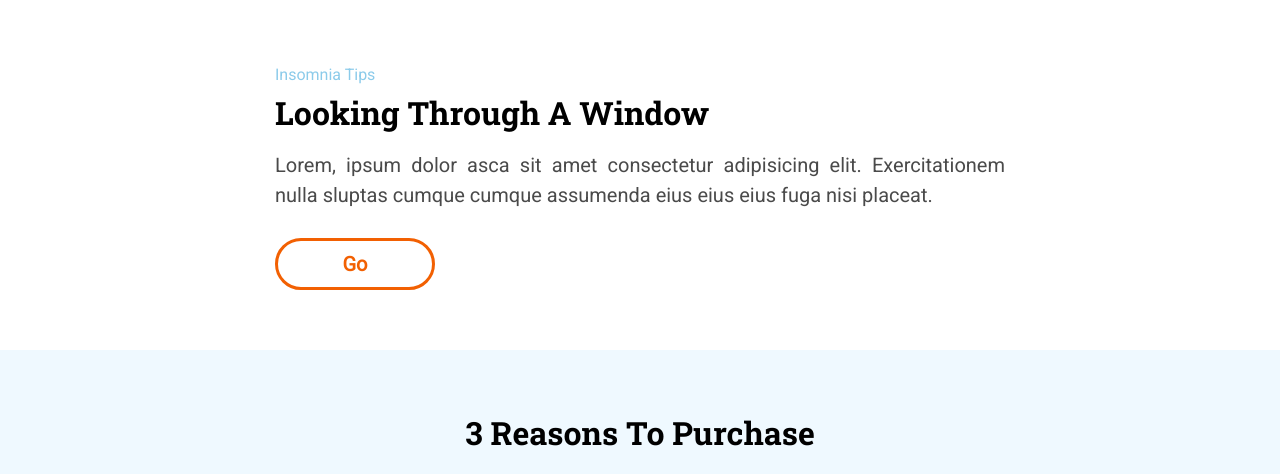
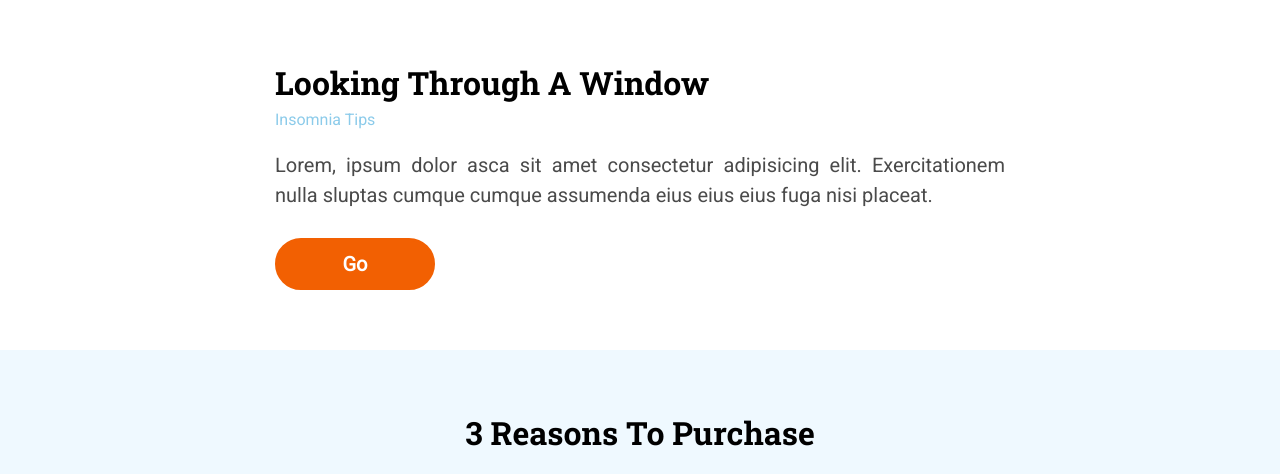
Before and after one commit to Adalab/modulo-1-evaluacion-final-NormaDeveloper, a website: page docs/index.html in a window 1280 px wide. Shown: the part 800-1274 px from the top of the page. Drawn offline with nearby package versions, Linux system fonts and the light colour scheme; files that its build step writes are made by us from their sources.

Commit message:
evaluacion

```diff
--- a/src/scss/layout/_hero.scss
+++ b/src/scss/layout/_hero.scss
@@ -56,10 +56,12 @@
     line-height: 50px;
     text-align: center;
     transform: translateY(12em);
+    display: none;
 
     @include tablet {
       font-size: 24px;
       transform: translateY(13em);
+      display: block;
     }
 
     @include desktop {
--- a/src/scss/layout/_looking_article.scss
+++ b/src/scss/layout/_looking_article.scss
@@ -4,6 +4,8 @@
 
   @include tablet {
     padding: 30px 39px 60px;
+    display: flex;
+    flex-direction: column;
   }
 
   @include desktop {
@@ -12,6 +14,10 @@
 
   &__pre-title {
     @include text($roboto-regular, 14px, $capitalize, $line-height, #8ccbea);
+
+    @include tablet {
+      order: 1;
+    }
 
     @include desktop {
       font-size: 16px;
@@ -26,6 +32,7 @@
       font-size: 26px;
       line-height: 45px;
       word-spacing: normal;
+      order: 0;
     }
 
     @include desktop {
@@ -41,19 +48,20 @@
     @include tablet {
       font-size: 20px;
       word-spacing: normal;
+      order: 3;
     }
   }
 
   &__btn {
-    margin-top: 28px;
+    margin-top: 78px;
     padding: 12px 27px;
     border-radius: 100px;
     border: 3px solid;
     border-color: $orange;
-    background-color: white;
+    background-color: $orange;
     font-weight: bold;
     transition: all ease-in-out 1s;
-    @include text($roboto-regular, 20px, none, $line-height, $orange);
+    @include text($roboto-regular, 20px, none, $line-height, white);
 
     &:hover {
       background-color: $orange;
@@ -61,8 +69,10 @@
     }
 
     @include tablet {
+      margin-top: 28px;
       padding: 8px 27px;
       width: 91px;
+      order: 4;
     }
 
     @include desktop {
```
Also changed, not shown: src/html/partials/hero.html (+2 -2 lines).
